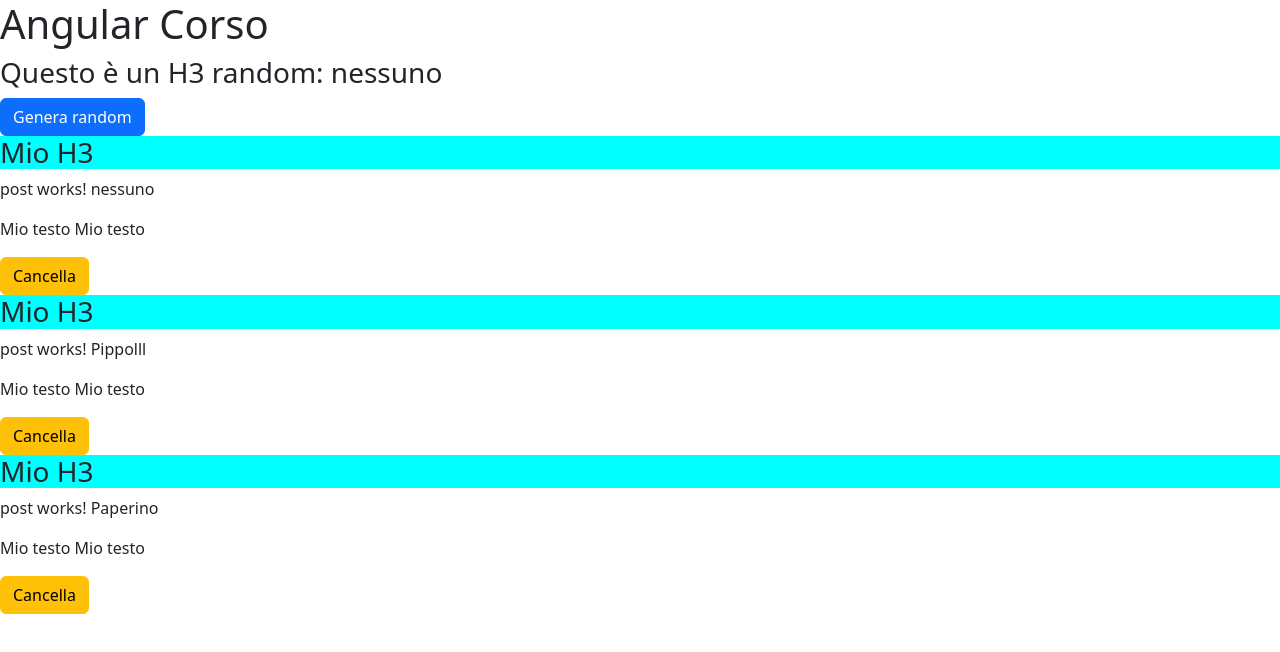
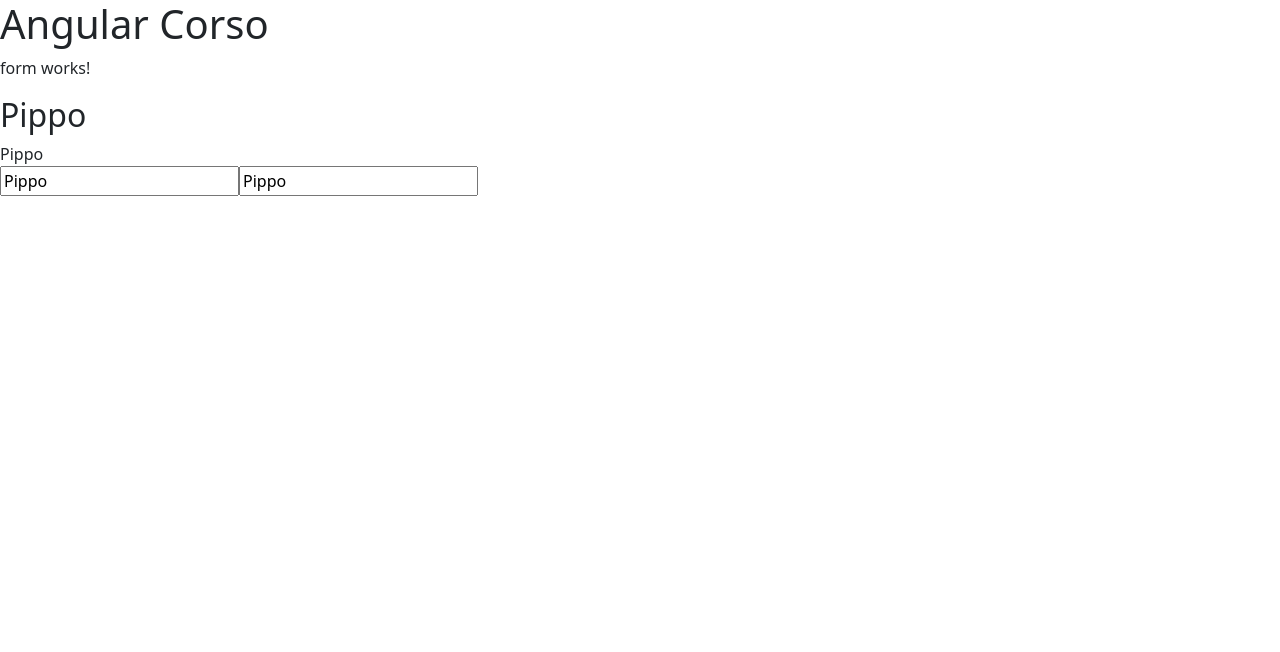
Before and after one commit to ironmanromeo/angular-corso, an Angular app: page / in a window 1280 px wide. Shown: the top 652 px of the page. Built offline with nearby package versions, Linux system fonts and the light colour scheme.

Commit message:
lezione5-inputEvent

```diff
--- a/src/app/app.component.html
+++ b/src/app/app.component.html
@@ -1,9 +1,3 @@
 <h1>Angular Corso</h1>
 
-<h3>Questo è un H3 random: {{ nomeRandom }}</h3>
-
-<button class="btn btn-primary" (click)="onGeneraRandom()">Genera random</button>
-
-<app-post (generaEvento)="onRicevitEvento($event, 'Pippo')" [ti]="nomeRandom"></app-post>
-<app-post (generaEvento)="onRicevitEvento($event)" [ti]="'Pippo'+'lll'"></app-post>
-<app-post (generaEvento)="onRicevitEvento($event)" ti="Paperino"></app-post>
+<app-form></app-form>
--- /dev/null
+++ b/src/app/form/form.component.html
@@ -0,0 +1,7 @@
+<p>form works!</p>
+
+<h2>{{nome}}</h2>
+<div [innerText]="nome"></div>
+
+<input [value]="nome" (input)="onInput($event)">
+<input [value]="nome" (input)="onInput($event)">
--- /dev/null
+++ b/src/app/form/form.component.ts
@@ -0,0 +1,19 @@
+import { Component, EventEmitter } from '@angular/core';
+
+@Component({
+  selector: 'app-form',
+  templateUrl: './form.component.html',
+  styleUrls: ['./form.component.css']
+})
+export class FormComponent {
+
+  nome = "Pippo"
+
+  constructor() { }
+
+  onInput(e:Event) {
+    const el = e.target as HTMLInputElement
+    this.nome = el.value
+  }
+
+}
```
Also changed, not shown: src/app/app.module.ts (+5 -3 lines), src/app/form/form.component.css (added).
